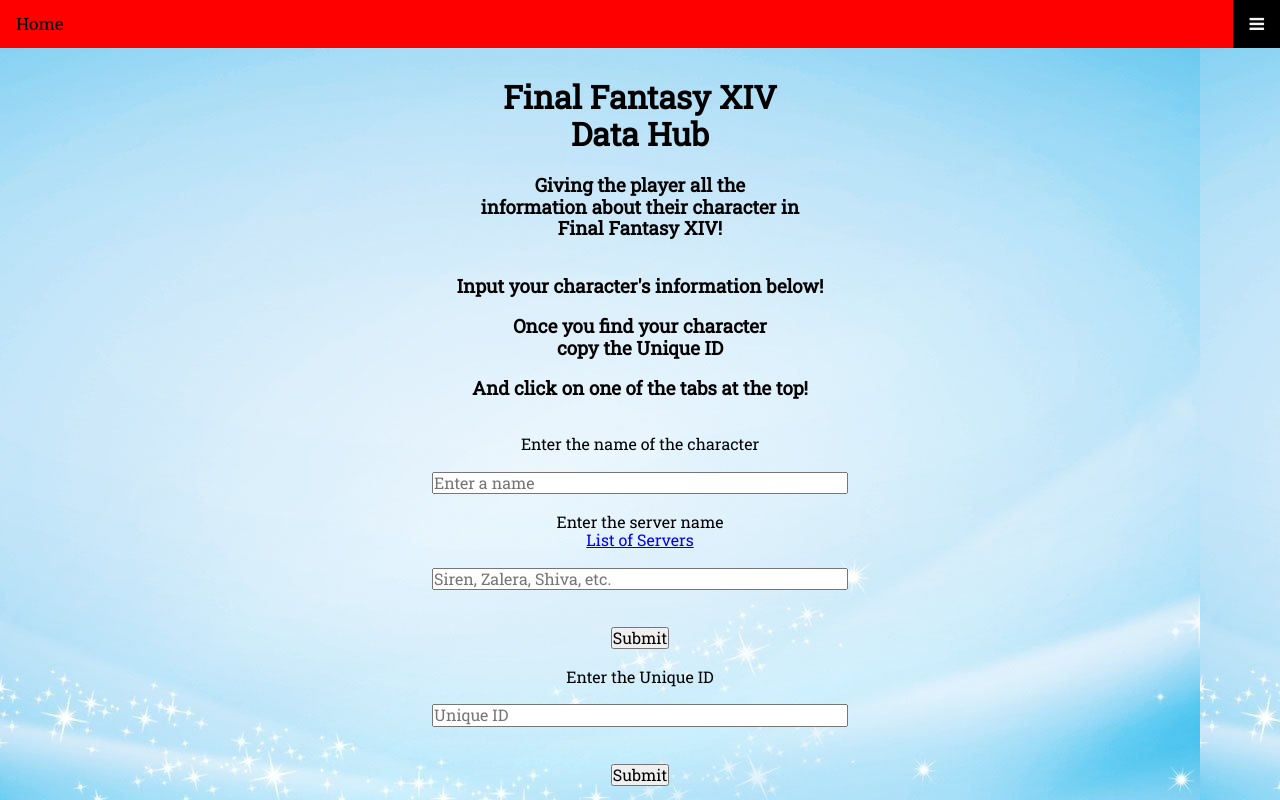
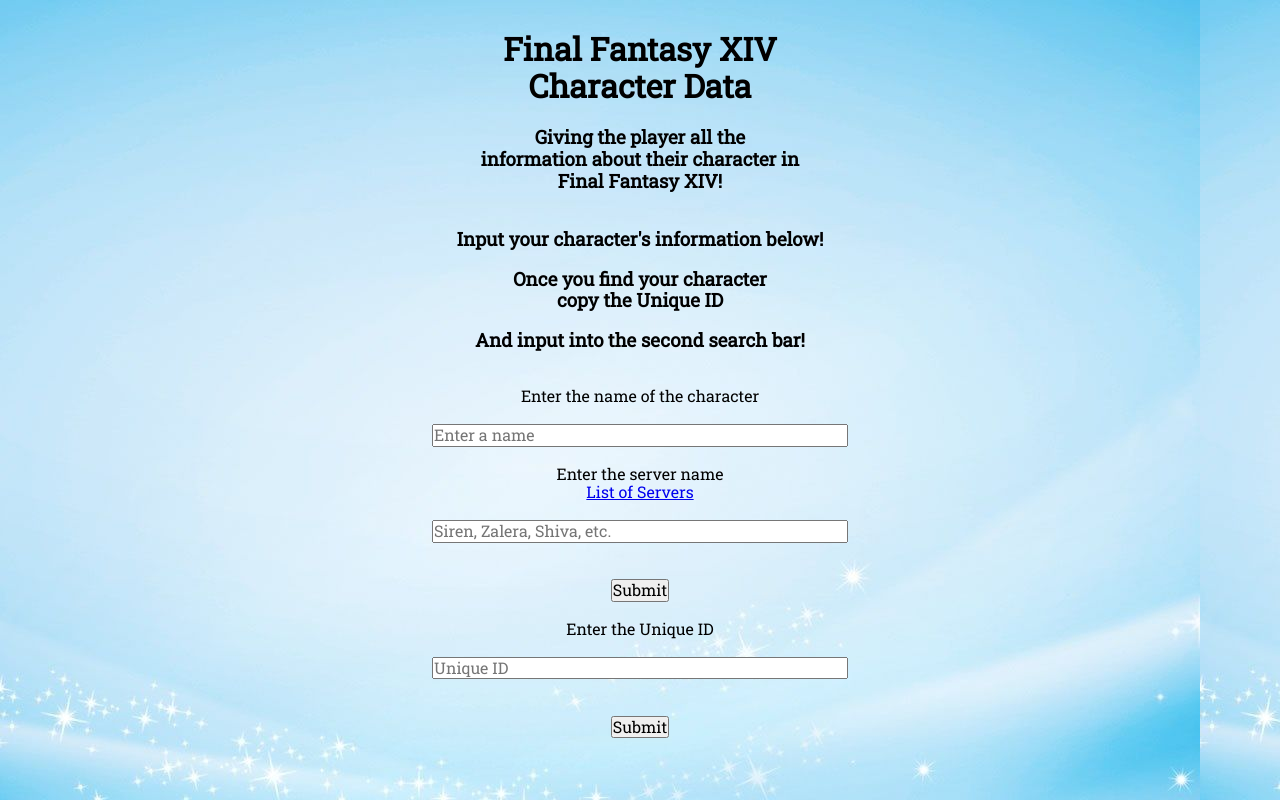
Before and after one commit to iqsymphic/API-hack, a plain HTML site: page index.html in a window 1280 px wide. Drawn offline with nearby package versions, Linux system fonts and the light colour scheme.

Commit message:
Update index.html

```diff
--- a/index.html
+++ b/index.html
@@ -2,7 +2,7 @@
 <html lang="en">
   <head>
     <meta charset="UTF-8" />
-    <title>Final Fantasy XIV Character Data Hub</title>
+    <title>Final Fantasy XIV Character Data</title>
     <meta name="viewport" content="width=device-width, initial-scale=1.0" />
     <link rel="stylesheet" href="css/bakamono.css" type="text/css" />
     <link rel="stylesheet" href="css/stylesheet.css" type="text/css" />
@@ -25,23 +25,12 @@
   </head>
 
   <body>
-      <div class="sidebar">
-        <a class="active" href="index.html">Home</a>
-        <div id="Links">
-          <a href="char.html">Character</a>
-          <a href="item.html">Free Company</a>
-          <a href="link.html">Link Shell</a>
-        </div>
-        <a href="javascript:void(0);" class="icon" onclick="thisFunction()">
-          <i class="fa fa-bars"></i>
-        </a>
-      </div>
-    </div>
+
 
     <main class="container">
       <div id="start-page">
         <header>
-          <h1>Final Fantasy XIV<br />Data Hub</h1>
+          <h1>Final Fantasy XIV<br />Character Data</h1>
         </header>
         <h3>Giving the player all the</h3>
         <h3>information about their character in</h3>
@@ -52,7 +41,7 @@
         <h3>Input your character's information below!</h3><br>
         <h3>Once you find your character </h3>
         <h3>copy the Unique ID</h3><br>
-        <h3>And click on one of the tabs at the top!</h3>
+        <h3>And input into the second search bar!</h3>
 
         <section class="app-container">
           <form id="search-form">
```
